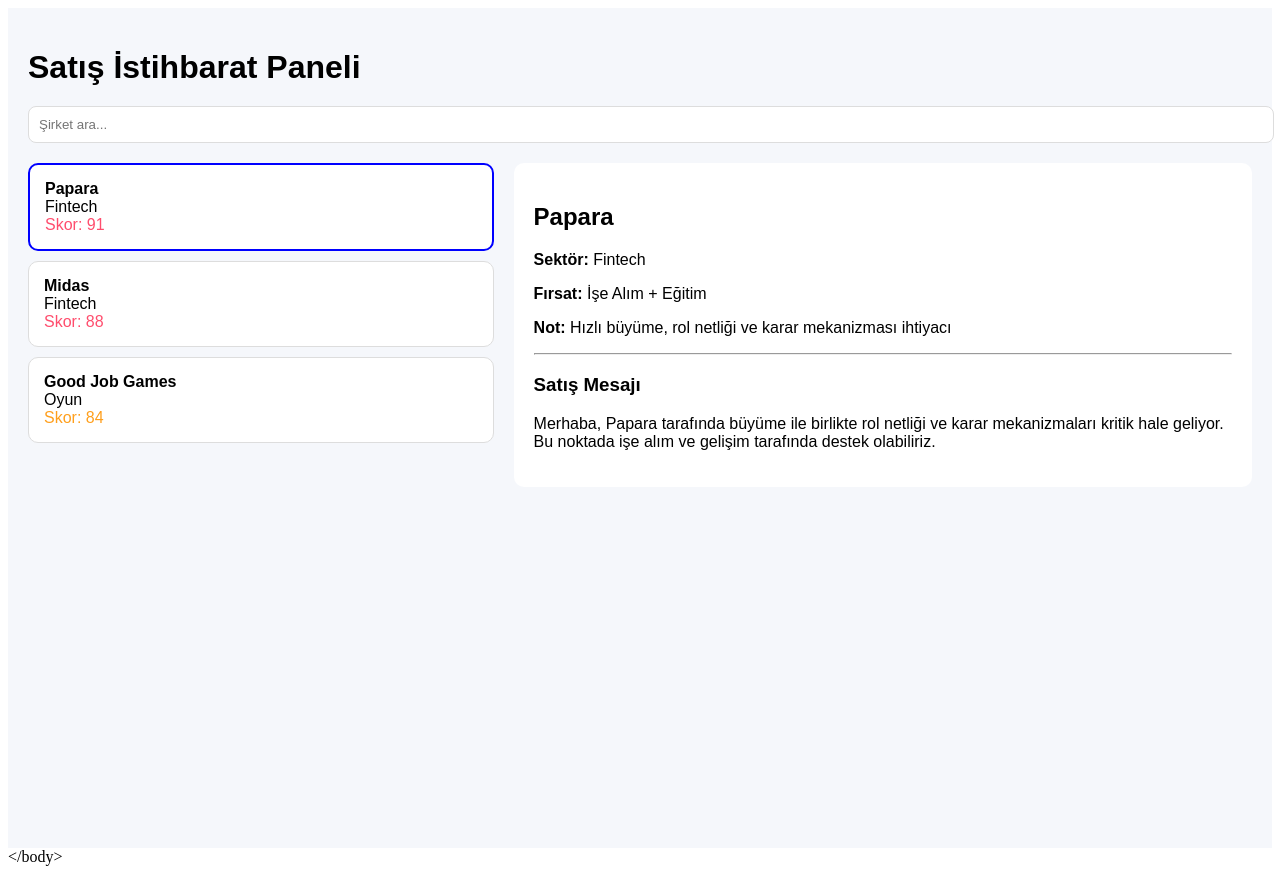
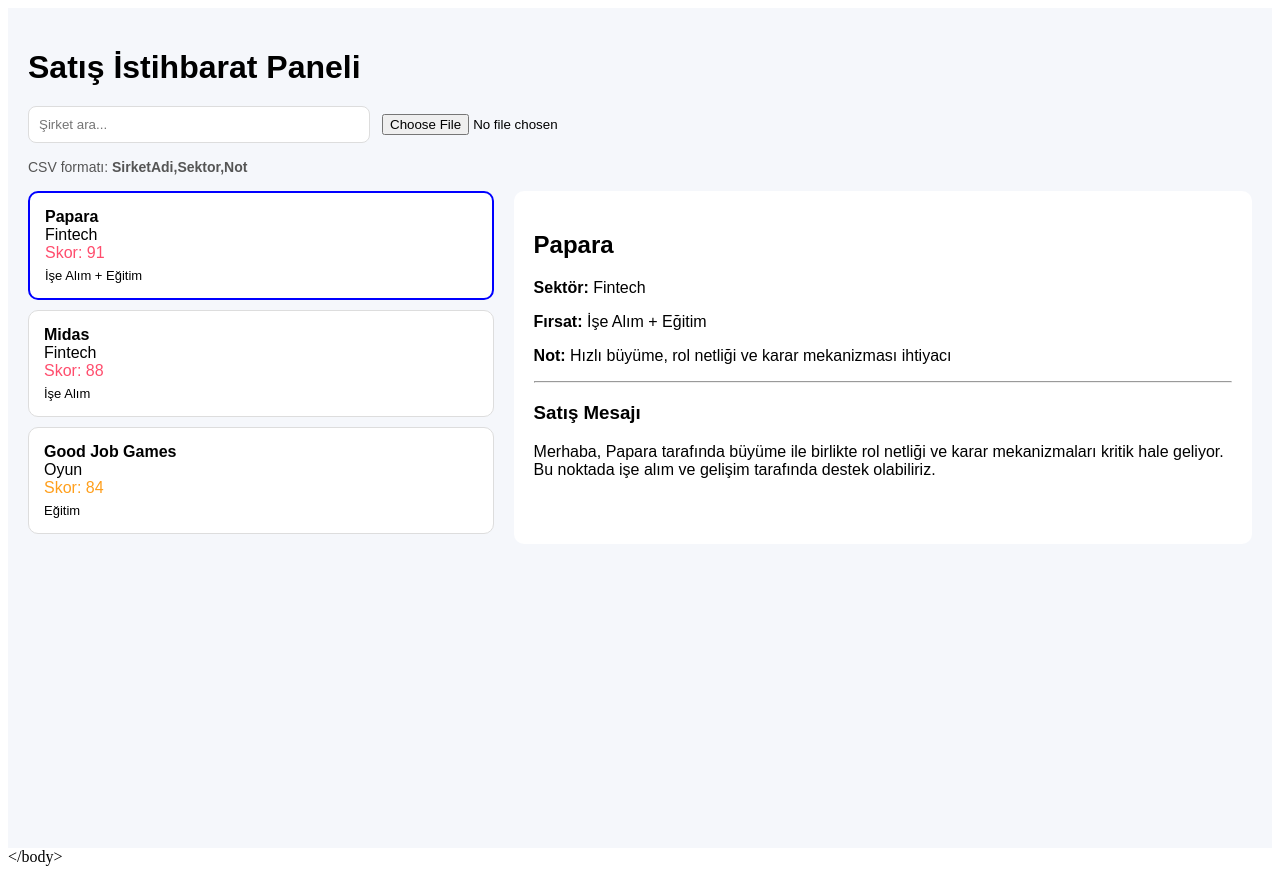
Before and after one commit to CansinDmn/satis-projesi, a React (Vite) app: page / in a window 1280 px wide. Built offline with nearby package versions, Linux system fonts and the light colour scheme.

Commit message:
step2 add csv upload

```diff
--- a/src/App.jsx
+++ b/src/App.jsx
@@ -1,6 +1,7 @@
 import React, { useMemo, useState } from "react";
+import Papa from "papaparse";
 
-const companies = [
+const starterCompanies = [
   {
     id: 1,
     name: "Papara",
@@ -39,9 +40,14 @@
   return "#2ec4b6";
 }
 
+function buildMessage(company) {
+  return `Merhaba, ${company.name} tarafında özellikle ${company.sector} sektöründeki büyüme dinamikleri doğrultusunda ${company.opportunityType.toLowerCase()} alanında destek sunabileceğimizi düşünüyorum. Uygun olursa kısa bir görüşmede paylaşmak isterim.`;
+}
+
 export default function App() {
+  const [companies, setCompanies] = useState(starterCompanies);
   const [query, setQuery] = useState("");
-  const [selected, setSelected] = useState(companies[0]);
+  const [selected, setSelected] = useState(starterCompanies[0]);
 
   const filtered = useMemo(() => {
     return companies.filter(
@@ -50,24 +56,83 @@
         c.sector.toLowerCase().includes(query.toLowerCase()) ||
         c.opportunityType.toLowerCase().includes(query.toLowerCase())
     );
-  }, [query]);
+  }, [query, companies]);
+
+  const handleFileUpload = (event) => {
+    const file = event.target.files?.[0];
+    if (!file) return;
+
+    Papa.parse(file, {
+      header: true,
+      skipEmptyLines: true,
+      complete: (results) => {
+        const parsed = (results.data || [])
+          .filter((row) => row.SirketAdi)
+          .map((row, index) => {
+            const sector = row.Sektor || "Genel";
+            const score = Math.floor(Math.random() * 25) + 70;
+
+            let opportunityType = "Eğitim";
+            if (sector.toLowerCase().includes("fintech")) {
+              opportunityType = "İşe Alım + Eğitim";
+            } else if (sector.toLowerCase().includes("oyun")) {
+              opportunityType = "Eğitim";
+            } else if (sector.toLowerCase().includes("enerji")) {
+              opportunityType = "Eğitim";
+            } else {
+              opportunityType = "İşe Alım + Eğitim";
+            }
+
+            const company = {
+              id: index + 100,
+              name: row.SirketAdi,
+              sector,
+              score,
+              opportunityType,
+              note: row.Not || "Yüklenen şirket verisi üzerinden otomatik analiz oluşturuldu.",
+            };
+
+            return {
+              ...company,
+              message: buildMessage(company)
+            };
+          });
+
+        if (parsed.length > 0) {
+          setCompanies(parsed);
+          setSelected(parsed[0]);
+          setQuery("");
+          alert("CSV başarıyla yüklendi.");
+        } else {
+          alert("Geçerli veri bulunamadı. CSV'de SirketAdi ve Sektor kolonları olmalı.");
+        }
+      }
+    });
+  };
 
   return (
     <div style={{ fontFamily: "Arial", padding: 20, background: "#f5f7fb", minHeight: "100vh" }}>
       <h1 style={{ marginBottom: 20 }}>Satış İstihbarat Paneli</h1>
 
+      <div style={{ display: "flex", gap: 12, marginBottom: 16, alignItems: "center", flexWrap: "wrap" }}>
         <input
           placeholder="Şirket ara..."
           value={query}
           onChange={(e) => setQuery(e.target.value)}
           style={{
             padding: 10,
-          width: "100%",
-          marginBottom: 20,
+            width: 320,
             borderRadius: 8,
             border: "1px solid #ddd"
           }}
         />
+
+        <input type="file" accept=".csv" onChange={handleFileUpload} />
+      </div>
+
+      <div style={{ marginBottom: 16, fontSize: 14, color: "#555" }}>
+        CSV formatı: <b>SirketAdi,Sektor,Not</b>
+      </div>
 
       <div style={{ display: "flex", gap: 20 }}>
         <div style={{ width: "40%" }}>
@@ -87,6 +152,7 @@
               <b>{c.name}</b>
               <div>{c.sector}</div>
               <div style={{ color: scoreColor(c.score) }}>Skor: {c.score}</div>
+              <div style={{ fontSize: 13, marginTop: 6 }}>{c.opportunityType}</div>
             </div>
           ))}
         </div>
```
Lines whose indentation alone changed are shown as unchanged.
